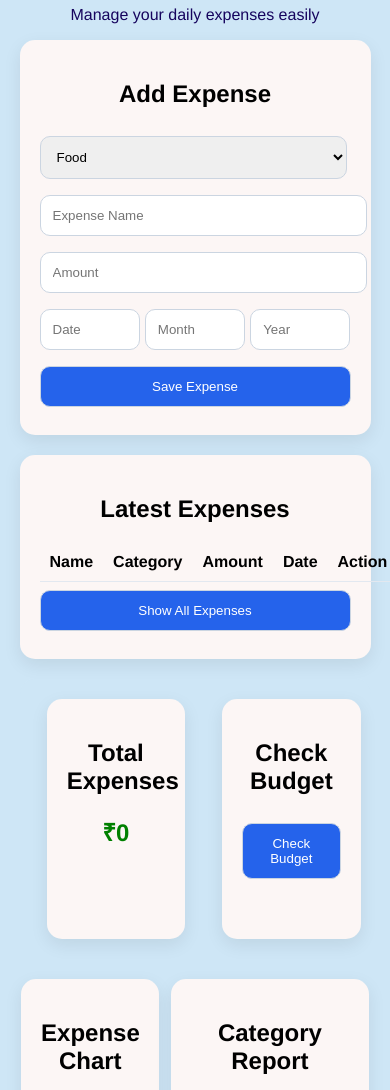
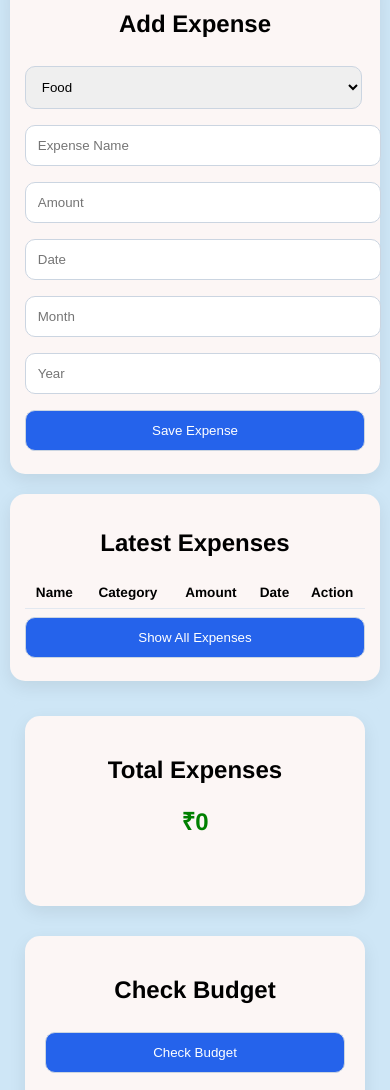
Before and after one commit to harikott1234-netizen/WMO_project, a plain HTML site: page index.html in a window 390 px wide. Shown: the part 119-1209 px from the top of the page. Drawn offline with Linux system fonts and the light colour scheme.

Commit message:
made responsive

```diff
--- a/style.css
+++ b/style.css
@@ -129,3 +129,55 @@ table th, table td {
     #9966ff 80% 100%
   );
 }
+@media (max-width: 768px) {
+    h1 {
+        font-size: 1.5rem;
+    }
+
+    .subtitle {
+        font-size: 0.9rem;
+    }
+
+    .container {
+        width: 95%;
+        margin: 20px auto;
+    }
+
+    .card {
+        padding: 15px;
+    }
+
+    .card1, .card2 {
+        width: calc(100% - 20px);
+        min-width: auto;
+        height: auto;
+        min-height: 180px;
+        margin:15px;
+    }
+
+    .card1 {
+        min-height: 150px;
+    }
+
+    .container1 {
+        flex-direction: column;
+        gap: 0;
+    }
+
+    #date, #month, #year {
+        margin-right: 0;
+    }
+
+    .expensechart {
+        width: 100px;
+        margin: 15px auto;
+    }
+
+    table {
+        font-size: 0.85rem;
+    }
+
+    table th, table td {
+        padding: 8px 4px;
+    }
+}
```
